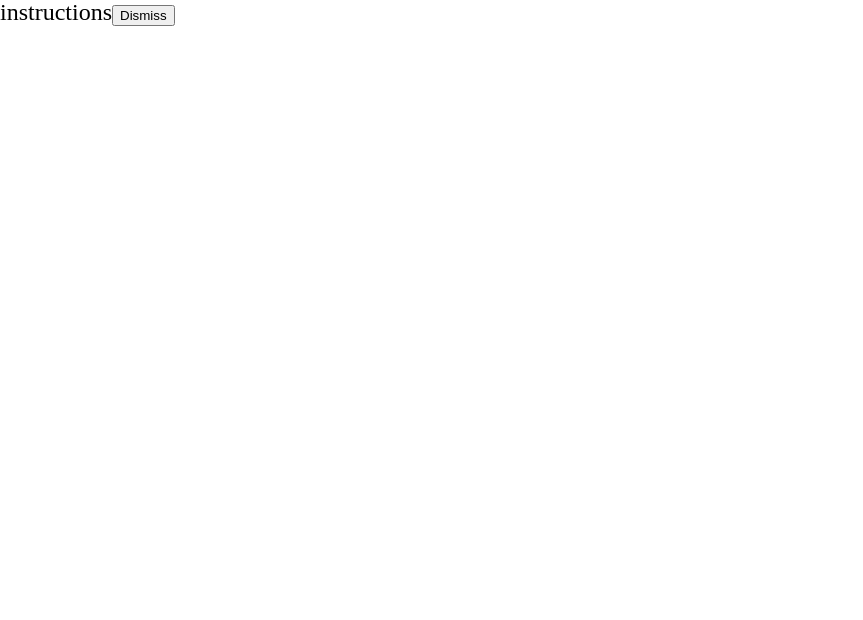
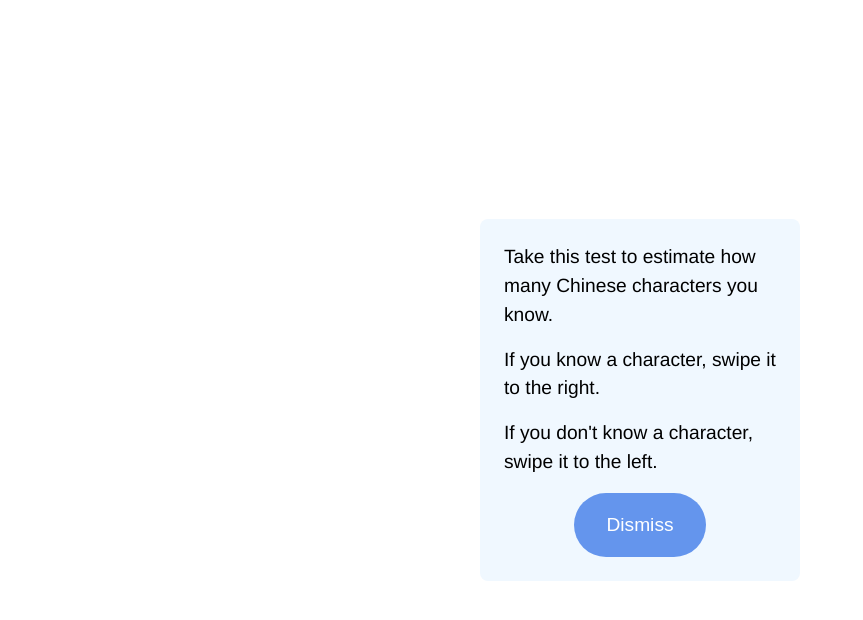
Before and after one commit to iknowcss/zhongwenguji, a React (Create React App) app in the folder zhongwenguji-client/: page / in a window 1280 px wide. Shown: the top 620 px of the page, without its empty margins (0-863 px from the left). Built offline with nearby package versions, Linux system fonts and the light colour scheme; no server answers.

Commit message:
Style instructions

```diff
--- a/zhongwenguji-client/src/instructions/Instructions.js
+++ b/zhongwenguji-client/src/instructions/Instructions.js
@@ -16,9 +16,34 @@ class Instructions extends Component {
     showInstructions: false
   };
 
-  handleDismissClick = () => {
+  handleDismissClick = (event) => {
+    event.preventDefault();
     this.props.dismissInstructions();
   };
+
+  renderInstructions() {
+    return (
+      <div className={style.container}>
+        <section className={style.modal}>
+          <p className={style.paragraph}>
+            Take this test to estimate how many Chinese characters you
+            know.
+          </p>
+          <p className={style.paragraph}>
+            If you know a character, swipe it to the right.
+          </p>
+          <p className={style.paragraph}>
+            If you don't know a character, swipe it to the left.
+          </p>
+
+          <button
+            className={style.button}
+            onClick={this.handleDismissClick}
+          >Dismiss</button>
+        </section>
+      </div>
+    );
+  }
 
   render() {
     return (
@@ -28,12 +53,7 @@ class Instructions extends Component {
         transitionEnterTimeout={200}
         transitionLeaveTimeout={200}
       >
-        {this.props.showInstructions ? (
-          <div className={style.container}>
-            instructions
-            <button onClick={this.handleDismissClick}>Dismiss</button>
-          </div>
-        ): null}
+        {this.props.showInstructions ? this.renderInstructions() : null}
       </CSSTransitionGroup>
     );
   }
--- a/zhongwenguji-client/src/instructions/Instructions.module.scss
+++ b/zhongwenguji-client/src/instructions/Instructions.module.scss
@@ -1,12 +1,3 @@
-.container {
-  background-color: rgba(255, 255, 255, .5);
-  position: absolute;
-  top: 0;
-  left: 0;
-  height: 100%;
-  width: 100%;
-}
-
 .enter, .leave {
   transition: opacity ease 200ms;
 }
@@ -20,3 +11,47 @@
   opacity: 1;
   &Active { opacity: 0.01; }
 }
+
+.container {
+  background-color: rgba(255, 255, 255, .9);
+  position: absolute;
+  top: 0;
+  left: 0;
+  height: 100%;
+  width: 100%;
+  display: flex;
+  flex-direction: column;
+  justify-content: center;
+  align-items: center;
+}
+
+.modal {
+  flex-direction: column;
+  justify-content: space-around;
+  align-items: center;
+  width: 90%;
+  max-width: 20rem;
+  display: flex;
+  background-color: aliceblue;
+  padding: 1.5rem;
+  box-sizing: border-box;
+  border-radius: .5rem;
+}
+
+.paragraph {
+  font-size: 1.2rem;
+  font-family: Helvetica, sans-serif;
+  line-height: 1.5;
+  margin-bottom: 1rem;
+}
+
+.button {
+  outline: none;
+  font-size: 1.2rem;
+  line-height: 64px;
+  padding: 0 32px;
+  background-color: cornflowerblue;
+  border: none;
+  border-radius: 32px;
+  color: white;
+}
```
